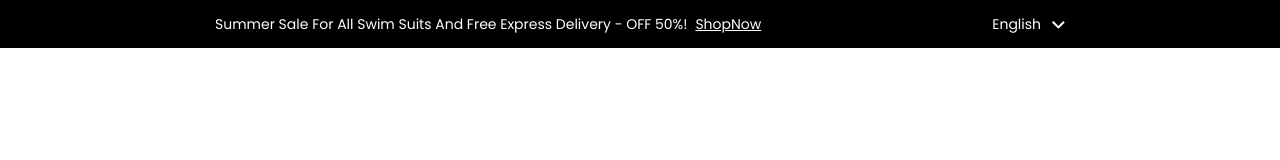
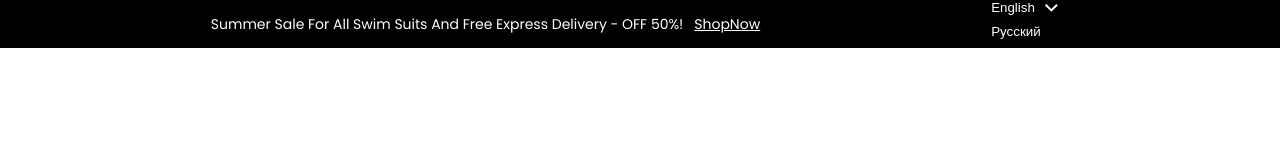
Before and after one commit to Adilet-front/Shop-Now, a React (Vite) app: page / in a window 1280 px wide. Shown: the top 160 px of the page. Built offline with nearby package versions, Linux system fonts and the light colour scheme.

Commit message:
header-started

```diff
--- a/package.json
+++ b/package.json
@@ -14,6 +14,7 @@
     "firebase": "^11.9.1",
     "i18next": "^25.2.1",
     "i18next-browser-languagedetector": "^8.2.0",
+    "i18next-http-backend": "^3.0.2",
     "react": "^19.1.0",
     "react-dom": "^19.1.0",
     "react-i18next": "^15.5.3",
--- a/public/locales/en/translation.json
+++ b/public/locales/en/translation.json
@@ -0,0 +1,8 @@
+{
+  "start_block": {
+    "text1": "Summer Sale For All Swim Suits And Free Express Delivery - OFF 50%!",
+     "button_En": "English",
+    "button_Ru": "Русский"
+  }
+
+}
--- a/src/app/App.jsx
+++ b/src/app/App.jsx
@@ -5,6 +5,7 @@ import { Header } from "../modules/Header/Header";
 import { Footer } from "../modules/Footer/Footer";
 
 function App() {
+
   return (
     <>
       <div className="App">
--- /dev/null
+++ b/src/i18n.js
@@ -0,0 +1,18 @@
+import i18n from "i18next";
+import LanguageDetector from "i18next-browser-languagedetector";
+import I18NextHttpBackend from "i18next-http-backend";
+import { initReactI18next } from "react-i18next";
+
+i18n.use(I18NextHttpBackend).use(LanguageDetector).use(initReactI18next).init({
+    fallbackLng: "en",
+    debugL: true,
+    detection: {
+      order: ["queryString", "Cookie"],
+      cache: ["cookie"],
+    },
+    interpolation: {
+      escapeValue: false,
+    },
+  });
+
+export default i18n;
--- a/src/main.jsx
+++ b/src/main.jsx
@@ -1,13 +1,16 @@
-import { StrictMode } from "react";
+import { StrictMode, Suspense } from "react";
 import { createRoot } from "react-dom/client";
 import "./styles/index.scss";
 import App from "./app/App.jsx";
 import { BrowserRouter } from "react-router";
-import "../firebase.js"
+import "../firebase.js";
+import "./i18n";
 createRoot(document.getElementById("root")).render(
   <StrictMode>
     <BrowserRouter>
-      <App />
+      <Suspense fallback={<div>Loading...</div>}>
+        <App />
+      </Suspense>
     </BrowserRouter>
   </StrictMode>
 );
--- a/src/modules/Header/Header.jsx
+++ b/src/modules/Header/Header.jsx
@@ -1,19 +1,40 @@
 import { NavLink } from "react-router";
 import styles from "./Header.module.scss";
+import { useTranslation } from "react-i18next";
+
 export const Header = () => {
+  const { t, i18n } = useTranslation();
+
+  const changeLanguage = (Language) => {
+    i18n.changeLanguage(Language);
+  };
+
   return (
     <header>
       <div className={styles.WrapperHeader}>
         <div className={styles.upHeader}>
-          <p>
-            Summer Sale For All Swim Suits And Free Express Delivery - OFF 50%!
-            <NavLink to={""}>ShopNow</NavLink>
-          </p>
+          <div className={styles.text}>
+            <p className={styles.text1}>
+              {t("start_block.text1")}
+              <NavLink to={""}>ShopNow</NavLink>
+            </p>
+          </div>
 
-          <div className={styles.enSvg}>
-            <p>English</p>
-            <div className="iconLang">
-              <img src="/public/images/Ensvg.svg" alt="" />
+          <div className={styles.languageSelector}>
+            <button
+              onClick={() => changeLanguage("en")}
+              className={styles.enSvg}
+            >
+              {t("start_block.button_En")}
+              <div className={styles.iconLang}>
+                <img src="/images/Ensvg.svg" alt="EN" />
+              </div>
+            </button>
+
+            <div className={styles.langDropDown}>
+              <button onClick={() => changeLanguage("ru")}>
+                {t("start_block.button_Ru")}
+              </button>
             </div>
           </div>
         </div>
--- a/src/modules/Header/Header.module.scss
+++ b/src/modules/Header/Header.module.scss
@@ -15,16 +15,39 @@ header {
       font-weight: 400;
       display: flex;
       color: white;
+      justify-content: center;
+      align-items: center;
       gap: 231px;
-      .enSvg {
-        display: flex;
-     gap: 11px;
+
+      .text {
+        .text1 {
+          display: flex;
+          gap: 11px;
+          a {
+            color: white;
+            display: flex;
+          }
+        }
       }
-      p {
-        display: flex;
-        gap: 8px;
-        a {
+      .languageSelector {
+        .enSvg {
+          width: 78px;
+          height: 24px;
+          display: flex;
+          background-color: black;
           color: white;
+          cursor: pointer;
+          gap: 10px;
+        }
+        .langDropDown {
+          button {
+            width: 78px;
+            height: 24px;
+            display: flex;
+            background-color: black;
+            color: white;
+            cursor: pointer;
+          }
         }
       }
     }
```
Also changed, not shown: public/locales/ru/translation.json (+7 -0 lines), public/locales/kg/translation.json (deleted), 1 other file (tests, documents, lock files or other folders).
